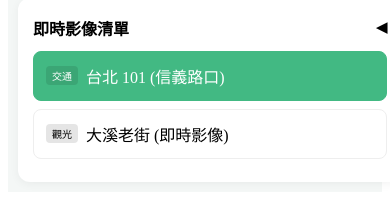
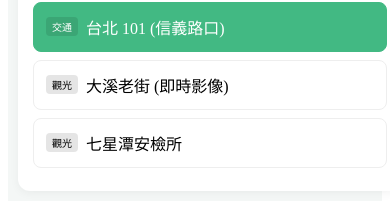
Before and after one commit to daniel-qa/vue2-hello-world, a Vue app: page / in a window 390 px wide. Both pictures are taken after a click on the button "載入影片測試". Shown: the part 534-752 px from the top of the page. Built offline with nearby package versions, Linux system fonts and the light colour scheme; what view-design would draw is missing.

Commit message:
新增七星潭

```diff
--- a/src/VideoTestComponent.vue
+++ b/src/VideoTestComponent.vue
@@ -20,7 +20,7 @@
           :class="{ active: selectedSite.id === item.id }"
           @click="selectedSite = item"
         >
-          <span class="type-tag">{{ item.type === 'hls' ? '交通' : '觀光' }}</span>
+          <span class="type-tag">{{ item.type === 'hls' ? '交通' : item.type === 'youtube' ? '觀光' : '景點' }}</span>
           {{ item.name }}
         </div>
       </div>
@@ -46,10 +46,14 @@
             allowfullscreen
           ></iframe>
         </div>
-      </div>
+
+              </div>
 
       <p class="footer-info">
-        數據來源：{{ selectedSite.type === 'hls' ? '台北市政府交通局' : 'YouTube 觀光局直播' }}
+        數據來源：{{
+          selectedSite.type === 'hls' ? '台北市政府交通局' :
+          'YouTube 直播'
+        }}
       </p>
     </main>
   </div>
@@ -76,6 +80,12 @@
           name: "大溪老街 (即時影像)",
           type: "youtube",
           videoId: "XUWjAsajKXg" // 從您提供的 iframe 中擷取的 ID
+        },
+        {
+          id: 3,
+          name: "七星潭安檢所",
+          type: "youtube",
+          videoId: "OQnwVN5lzsk"
         }
       ],
       selectedSite: null,
@@ -96,7 +106,7 @@
 <style scoped>
 .manager-container {
   display: flex;
-  height: 90vh;
+  min-height: 100vh;
   gap: 20px;
   padding: 20px;
   background: #f4f7f6;
@@ -190,8 +200,9 @@
 
 .youtube-frame {
   position: relative;
-  padding-bottom: 56.25%; /* 16:9 Aspect Ratio */
-  height: 0;
+  width: 100%;
+  height: 80vh;
+  min-height: 500px;
 }
 
 .youtube-frame iframe {
@@ -201,6 +212,7 @@
   width: 100%;
   height: 100%;
 }
+
 
 .status-live {
   background: #ff4d4f;
@@ -215,7 +227,7 @@
 @media (max-width: 768px) {
   .manager-container {
     flex-direction: column;
-    height: auto;
+    min-height: auto;
     padding: 10px;
     gap: 10px;
   }
@@ -234,8 +246,9 @@
     min-height: 300px;
   }
 
-  .player-wrapper {
-    height: 200px;
+  .youtube-frame {
+    height: 60vh;
+    min-height: 300px;
   }
 }
 </style>
```
